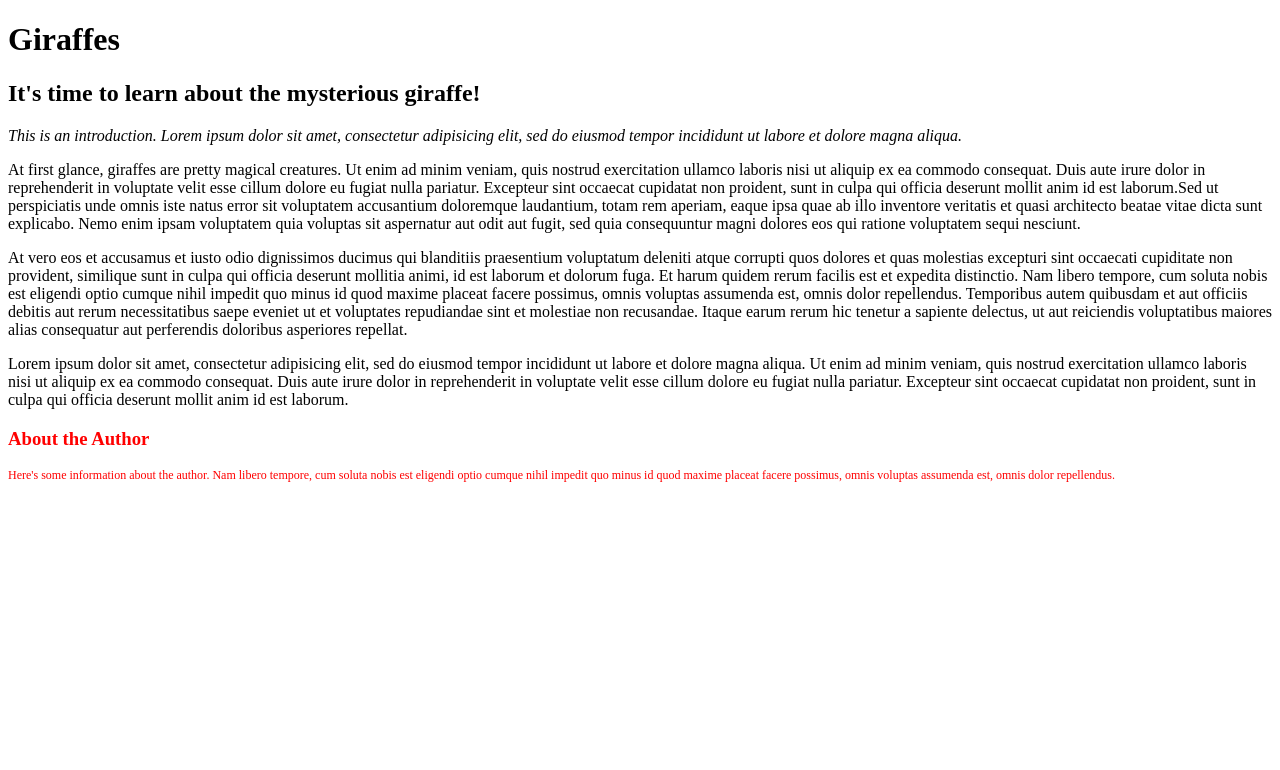
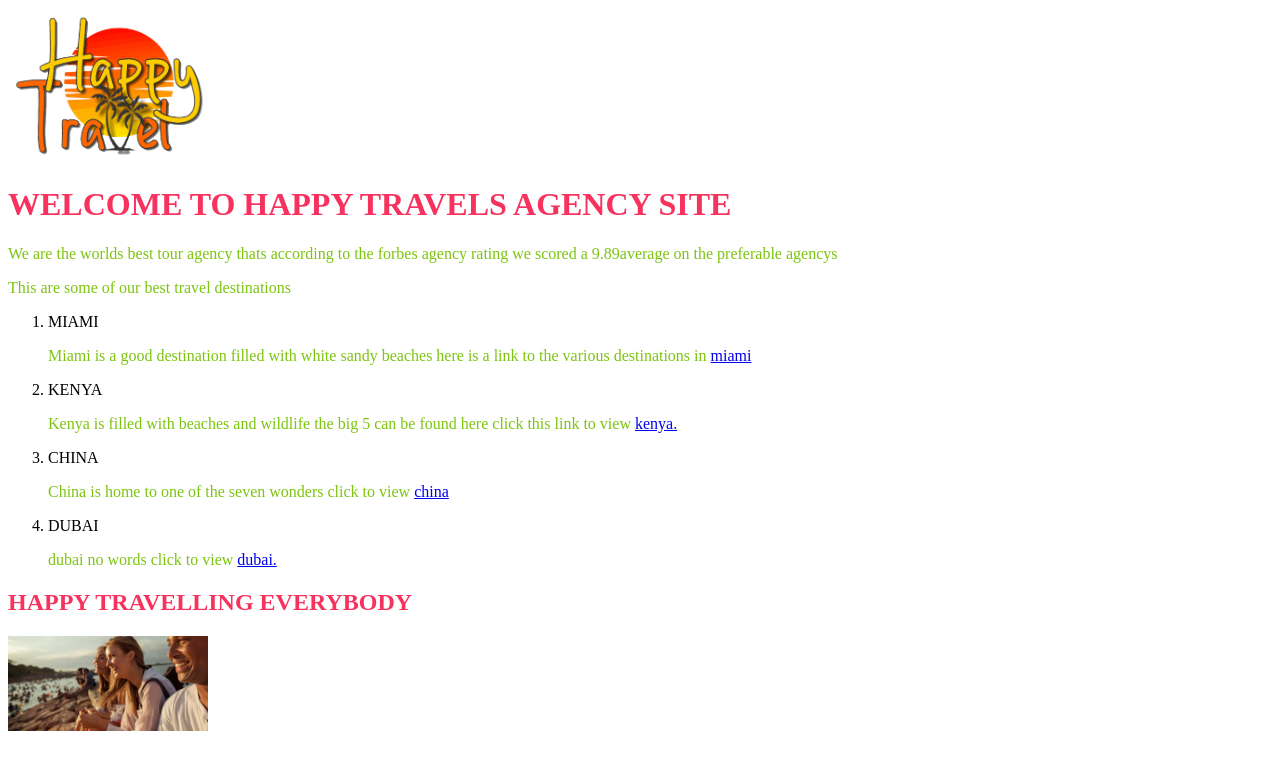
Before and after one commit to Nyota254/happytravels, a plain HTML site: page index.html in a window 1280 px wide. Drawn offline with Linux system fonts and the light colour scheme.

Commit message:
addition of stylesheet change holiday to index delete of previous index

```diff
--- a/css/happytravels.css
+++ b/css/happytravels.css
@@ -9,5 +9,5 @@ p {
 }
 img {
   width:  200px;
-  height: 200px;
+  length: 200px;
 }
--- a/css/styles.css
+++ b/css/styles.css
@@ -7,3 +7,6 @@
 p.author {
   font-size: 12px;
 }
+body {
+  background-color: yellow;
+}
--- a/index.html
+++ b/index.html
@@ -1,17 +1,25 @@
 <!DOCTYPE html>
 <html>
   <head>
-    <link href="css/styles.css" rel="stylesheet" type="text/css">
-    <title>Giraffes!</title>
+    <title>HAPPY TRAVELS</title>
+    <link  href="css/happytravels.css" rel="stylesheet" type="text/css">
   </head>
   <body>
-    <h1>Giraffes</h1>
-    <h2>It's time to learn about the mysterious giraffe!</h2>
-<p class="intro">This is an introduction. Lorem ipsum dolor sit amet, consectetur adipisicing elit, sed do eiusmod tempor incididunt ut labore et dolore magna aliqua.</p>
-    <p>At first glance, giraffes are pretty magical creatures. Ut enim ad minim veniam, quis nostrud exercitation ullamco laboris nisi ut aliquip ex ea commodo consequat. Duis aute irure dolor in reprehenderit in voluptate velit esse cillum dolore eu fugiat nulla pariatur. Excepteur sint occaecat cupidatat non proident, sunt in culpa qui officia deserunt mollit anim id est laborum.Sed ut perspiciatis unde omnis iste natus error sit voluptatem accusantium doloremque laudantium, totam rem aperiam, eaque ipsa quae ab illo inventore veritatis et quasi architecto beatae vitae dicta sunt explicabo. Nemo enim ipsam voluptatem quia voluptas sit aspernatur aut odit aut fugit, sed quia consequuntur magni dolores eos qui ratione voluptatem sequi nesciunt.</p>
-    <p>At vero eos et accusamus et iusto odio dignissimos ducimus qui blanditiis praesentium voluptatum deleniti atque corrupti quos dolores et quas molestias excepturi sint occaecati cupiditate non provident, similique sunt in culpa qui officia deserunt mollitia animi, id est laborum et dolorum fuga. Et harum quidem rerum facilis est et expedita distinctio. Nam libero tempore, cum soluta nobis est eligendi optio cumque nihil impedit quo minus id quod maxime placeat facere possimus, omnis voluptas assumenda est, omnis dolor repellendus. Temporibus autem quibusdam et aut officiis debitis aut rerum necessitatibus saepe eveniet ut et voluptates repudiandae sint et molestiae non recusandae. Itaque earum rerum hic tenetur a sapiente delectus, ut aut reiciendis voluptatibus maiores alias consequatur aut perferendis doloribus asperiores repellat.</p>
-    <p>Lorem ipsum dolor sit amet, consectetur adipisicing elit, sed do eiusmod tempor incididunt ut labore et dolore magna aliqua. Ut enim ad minim veniam, quis nostrud exercitation ullamco laboris nisi ut aliquip ex ea commodo consequat. Duis aute irure dolor in reprehenderit in voluptate velit esse cillum dolore eu fugiat nulla pariatur. Excepteur sint occaecat cupidatat non proident, sunt in culpa qui officia deserunt mollit anim id est laborum.</p>
-    <h3 class="author">About the Author</h3>
-    <p class="author">Here's some information about the author. Nam libero tempore, cum soluta nobis est eligendi optio cumque nihil impedit quo minus id quod maxime placeat facere possimus, omnis voluptas assumenda est, omnis dolor repellendus.</p>
+    <img src="images/happytravel.png" alt="image of happytravel">
+    <h1>WELCOME TO HAPPY TRAVELS AGENCY SITE</h1>
+    <p>We are the worlds best tour agency thats according to the forbes agency rating we scored a 9.89average on the preferable agencys</p>
+    <p>This are some of our best travel destinations</p>
+    <ol>
+      <li class="tropical">MIAMI</li>
+      <p class="tropical">Miami is a good destination filled with white sandy beaches here is a link to the various destinations in <a href="http://miami.com">miami</a></p>
+      <li class="tropical">KENYA</li>
+      <p class="tropical">Kenya is filled with beaches and wildlife the big 5 can be found here click this link to view <a href="https://kenya.com">kenya.</a></p>
+      <li>CHINA</li>
+      <p>China is home to one of the seven wonders click to view <a href="https://china.com">china</a></p>
+      <li>DUBAI</li>
+      <p>dubai no words click to view <a href="http://dubai.com">dubai.</a></p>
+    </ol>
+    <h2>HAPPY TRAVELLING EVERYBODY</h2>
+    <img src="images/traveling.png" alt="image of happytravellers">
   </body>
 </html>
```
Also changed, not shown: happytravels.html (deleted, +0 -25 lines).
